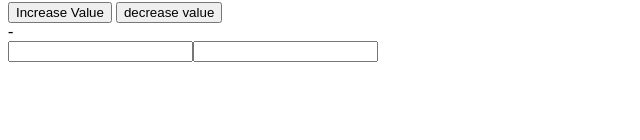
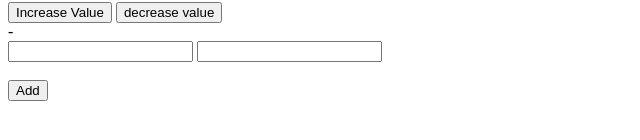
Before and after one commit to j1ere/reactpro, a React (Vite) app: page / in a window 1280 px wide. Shown: the part 192-332 px from the top of the page, without its empty margins (0-640 px from the left). Built offline with nearby package versions, Linux system fonts and the light colour scheme.

Commit message:
form submission

```diff
--- a/src/components/form.jsx
+++ b/src/components/form.jsx
@@ -2,20 +2,33 @@ import { useState } from "react";
 
 export default function Form() {
   const [name, setName] = useState({ firstName: "", lastName: "" });
+  function handleSubmit(e) {
+    e.preventDefault();
+    console.log(name);
+  }
   return (
     <div>
-        {name.firstName} - {name.lastName}
+      {name.firstName} - {name.lastName}
       <form>
         <input
-          onChange={(e) => setName({...name, firstName: e.target.value })}
+          onChange={(e) => setName({ ...name, firstName: e.target.value })}
           type="text"
           value={name.firstName}
-        />
+        />{" "}
         <input
           onChange={(e) => setName({ ...name, lastName: e.target.value })}
           type="text"
           value={name.lastName}
-        />
+        />{" "}
+        <br />
+        <br />
+        <button
+          onClick={(e) => {
+            handleSubmit(e);
+          }}
+        >
+          Add
+        </button>
       </form>
     </div>
   );
```
